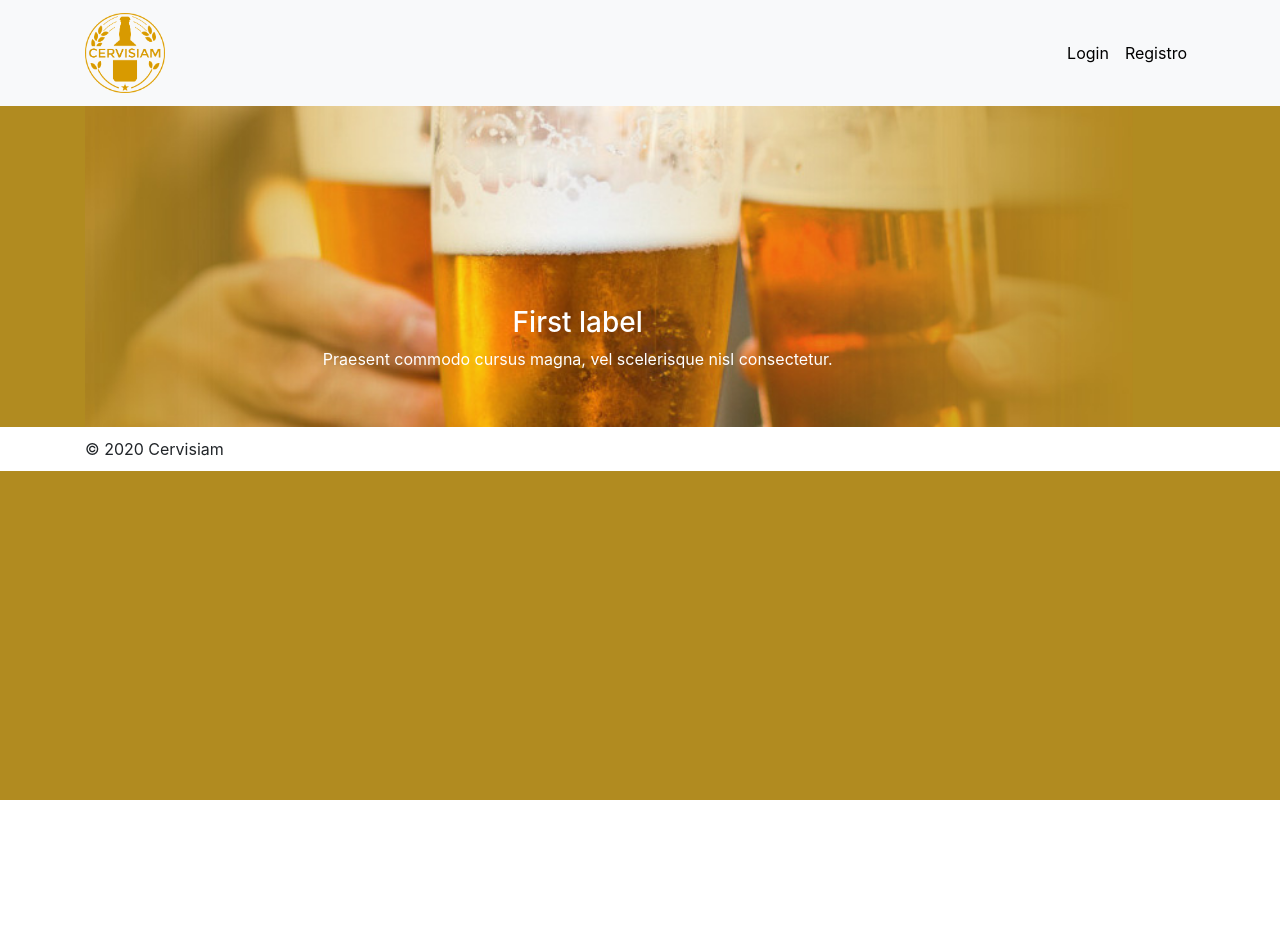
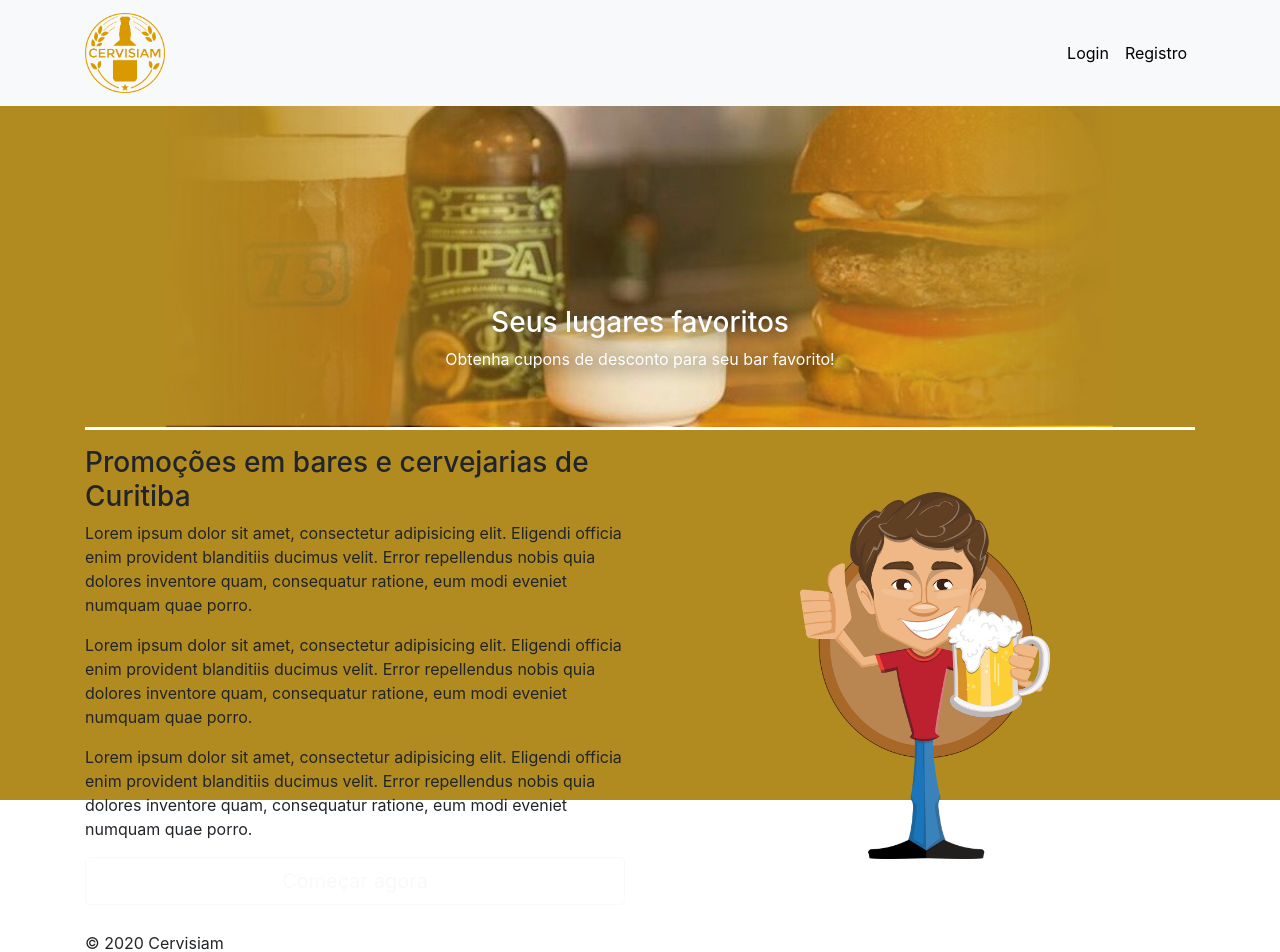
Before and after one commit to jvdutra/Cervisiam, a React (Create React App) app in the folder web/: page / in a window 1280 px wide. Shown: the top 952 px of the page. Before the commit the page ends 800 px from the top, so only its background shows below. Built offline with nearby package versions, Linux system fonts and the light colour scheme.

Commit message:
Added home page

```diff
--- a/web/src/pages/Home/index.tsx
+++ b/web/src/pages/Home/index.tsx
@@ -1,5 +1,6 @@
 import React from 'react';
-import { Carousel } from 'react-bootstrap';
+import { Carousel, Row, Col, Button } from 'react-bootstrap';
+import { Link } from 'react-router-dom';
 
 import Layout from '../../components/Layout';
 import './styles.css';
@@ -8,20 +9,22 @@ import carouselImage1 from '../../assets/carousel/1.jpg';
 import carouselImage2 from '../../assets/carousel/2.jpg';
 import carouselImage3 from '../../assets/carousel/3.jpg';
 
+import guyImage from '../../assets/home-person.png';
+
 const Home = () => {
     return (
-        <div id="home">
+        <>
             <Layout>
-                <Carousel controls={false} indicators={false}>
+                <Carousel controls={false} indicators={false} interval={3000}>
                     <Carousel.Item>
                         <img
                             className="d-block w-100"
                             src={carouselImage1}
                             alt="f"
                         />
-                        <Carousel.Caption>
-                            <h3>First label</h3>
-                            <p>Praesent commodo cursus magna, vel scelerisque nisl consectetur.</p>
+                        <Carousel.Caption className="caption">
+                            <h3>Promoções de forma fácil</h3>
+                            <p>Consiga promoções em cervejarias e bares de uma forma simples e fácil!</p>
                         </Carousel.Caption>
                     </Carousel.Item>
                     <Carousel.Item>
@@ -30,9 +33,9 @@ const Home = () => {
                             src={carouselImage2}
                             alt="s"
                         />
-                        <Carousel.Caption>
-                            <h3>Second label</h3>
-                            <p>Praesent commodo cursus magna, vel scelerisque nisl consectetur.</p>
+                        <Carousel.Caption className="caption">
+                            <h3>Seus lugares favoritos</h3>
+                            <p>Obtenha cupons de desconto para seu bar favorito!</p>
                         </Carousel.Caption>
                     </Carousel.Item>
                     <Carousel.Item>
@@ -41,14 +44,44 @@ const Home = () => {
                             src={carouselImage3}
                             alt="t"
                         />
-                        <Carousel.Caption>
-                            <h3>Third label</h3>
-                            <p>Praesent commodo cursus magna, vel scelerisque nisl consectetur.</p>
+                        <Carousel.Caption className="caption">
+                            <h3>Seu bar com a gente</h3>
+                            <p>Quer angariar a clientela com promoções? Cadastre seu bar com a gente!</p>
                         </Carousel.Caption>
                     </Carousel.Item>
                 </Carousel>
+                <div className="separator"></div>
+                <div className="content mt-3 mb-3">
+                    <Row className="mt-3 mb-3">
+                        <Col>
+                            <h3>Promoções em bares e cervejarias de Curitiba</h3>
+                            <p>
+                                Lorem ipsum dolor sit amet, consectetur adipisicing elit. Eligendi officia enim provident blanditiis ducimus velit. Error repellendus nobis quia dolores inventore quam, consequatur ratione, eum modi eveniet numquam quae porro.
+                            </p>
+                            <p>
+                                Lorem ipsum dolor sit amet, consectetur adipisicing elit. Eligendi officia enim provident blanditiis ducimus velit. Error repellendus nobis quia dolores inventore quam, consequatur ratione, eum modi eveniet numquam quae porro.
+                            </p>
+                            <p>
+                                Lorem ipsum dolor sit amet, consectetur adipisicing elit. Eligendi officia enim provident blanditiis ducimus velit. Error repellendus nobis quia dolores inventore quam, consequatur ratione, eum modi eveniet numquam quae porro.
+                            </p>
+                                <Link to="/register" style={{ textDecoration: 'none' }}>
+                                    <Button variant="outline-light" size="lg" block>
+                                        Começar agora
+                                    </Button>
+                                </Link>
+                        </Col>
+                        <Col className="d-flex justify-content-center align-items-center">
+                            <img
+                            src={guyImage}
+                            className="main-image"
+                            alt="Guy"
+                            >
+                            </img>
+                        </Col>
+                    </Row>
+                </div>
             </Layout>
-        </div>
+        </>
 
     );
 }
--- a/web/src/pages/Home/styles.css
+++ b/web/src/pages/Home/styles.css
@@ -8,3 +8,23 @@
     font-weight: bold;
     text-decoration: none;
 }
+
+.caption {
+    text-shadow: 4px 2px 18px rgba(0,0,0,1);
+}
+
+.separator {
+    border-top: 3px solid #fff;
+}
+
+.main-image {
+    display: flex;
+    justify-content: center;
+    align-items: center;
+    text-align: center;
+    max-width: 250px;
+}
+
+header {
+    background-color: #f8f9fa;
+}
```
